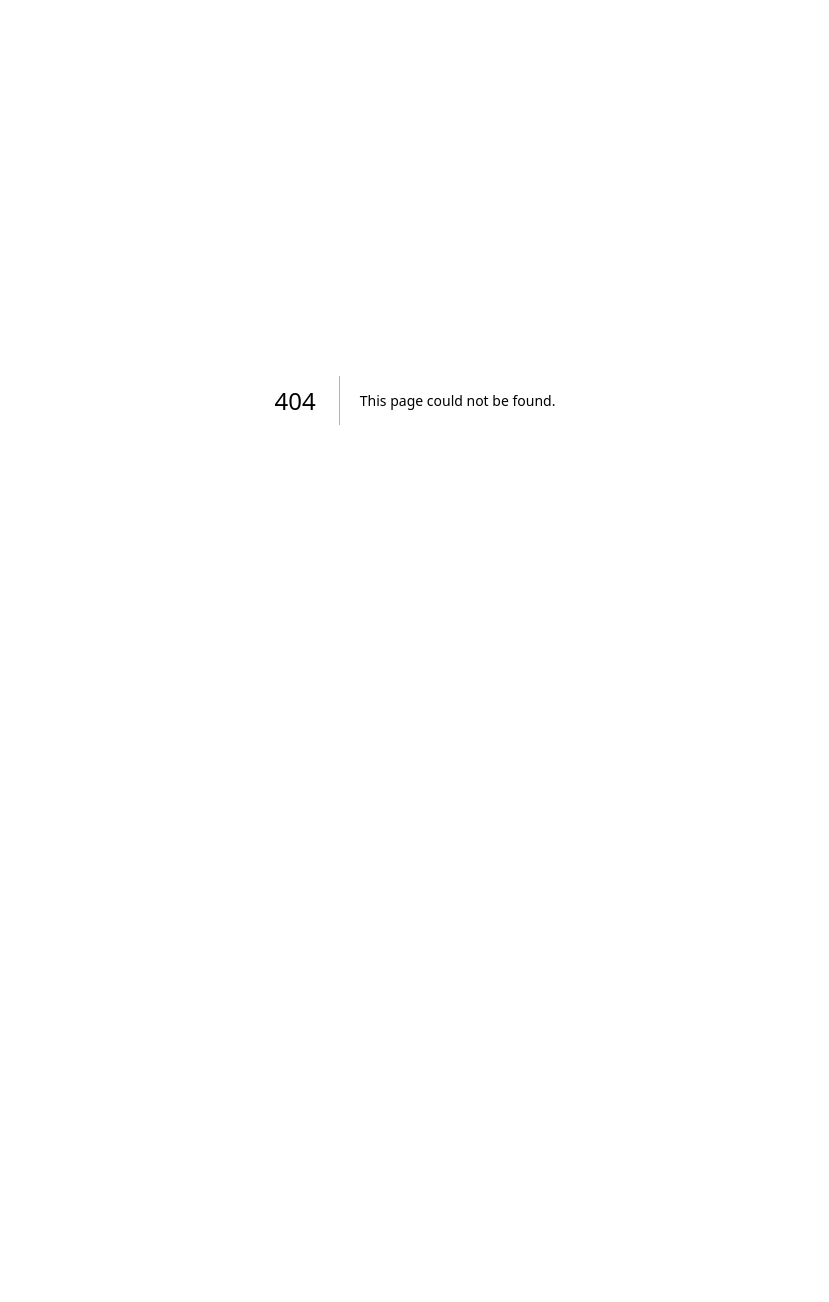
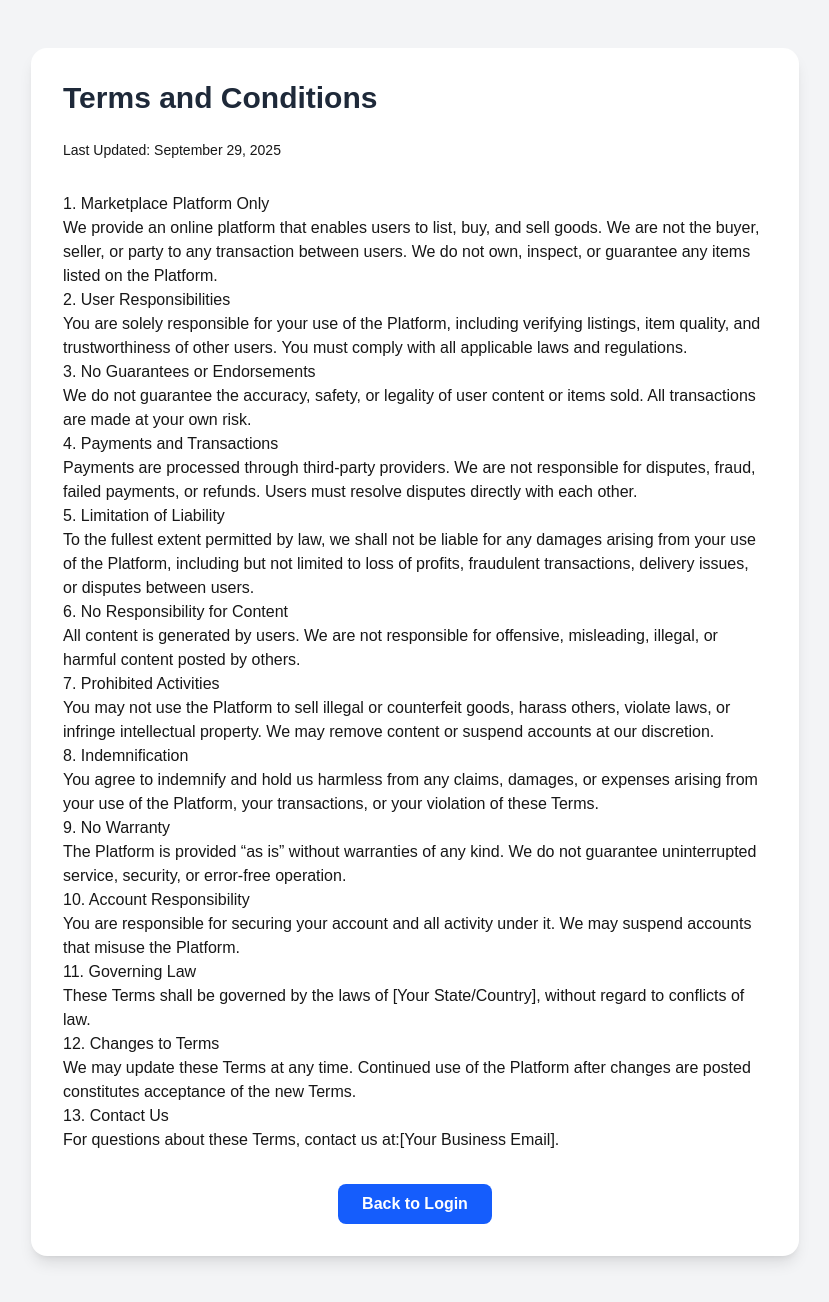
Before and after one commit to Stephen-LYX/Coop-Cheap-Goods, a Next.js app: page /terms in a window 1280 px wide. Before the commit this address had no page. Shown: the whole page, without its empty margins (225-1054 px from the left). Before the commit the page ends 800 px from the top, so only its background shows below. Built offline with nearby package versions, Linux system fonts and the light colour scheme.

Commit message:
terms and conditions checkbox and page

```diff
--- a/src/app/Login/page.tsx
+++ b/src/app/Login/page.tsx
@@ -16,10 +16,20 @@ export default function LoginPage() {
   const [isSignUp, setIsSignUp] = useState(false); // Toggle between login and signup
   const [loading, setLoading] = useState(false);
 
+  // ✅ NEW: checkbox state
+  const [agreed, setAgreed] = useState(false);
+
   const handleLogin = async (e: React.FormEvent) => {
     e.preventDefault();
     setLoading(true);
     setMessage("");
+
+    // ✅ Prevent login if terms not agreed
+    if (!agreed) {
+      setMessage("You must agree to the Terms and Conditions before logging in.");
+      setLoading(false);
+      return;
+    }
 
     const { data, error } = await supabase.auth.signInWithPassword({
       email,
@@ -39,6 +49,13 @@ export default function LoginPage() {
     e.preventDefault();
     setLoading(true);
     setMessage("");
+
+    // ✅ Prevent signup if terms not agreed
+    if (!agreed) {
+      setMessage("You must agree to the Terms and Conditions before creating an account.");
+      setLoading(false);
+      return;
+    }
 
     // Validate passwords match
     if (password !== confirmPassword) {
@@ -84,6 +101,7 @@ export default function LoginPage() {
     setPassword("");
     setConfirmPassword("");
     setUsername("");
+    setAgreed(false); // reset terms when switching
   };
 
   return (
@@ -138,6 +156,26 @@ export default function LoginPage() {
             />
           )}
 
+          {/* ✅ Terms & Conditions checkbox */}
+          <label className="flex items-start gap-2 text-sm text-gray-600">
+            <input
+              type="checkbox"
+              checked={agreed}
+              onChange={(e) => setAgreed(e.target.checked)}
+              className="mt-1"
+            />
+            <span>
+              I agree to the{" "}
+              <a
+                href="/terms"
+                target="_blank"
+                className="text-blue-600 underline hover:text-blue-800"
+              >
+                Terms and Conditions
+              </a>
+            </span>
+          </label>
+
           <button
             type="submit"
             disabled={loading}
--- /dev/null
+++ b/src/app/terms/page.tsx
@@ -0,0 +1,115 @@
+"use client";
+
+import React from "react";
+import Link from "next/link";
+
+export default function TermsPage() {
+  return (
+    <div className="min-h-screen bg-gray-100 flex justify-center px-6 py-12">
+      <div className="max-w-3xl bg-white rounded-2xl shadow-lg p-8 prose prose-gray">
+        <h1 className="text-3xl font-bold text-gray-800 mb-6">
+          Terms and Conditions
+        </h1>
+        <p className="text-sm text-black-500 mb-8">
+          Last Updated: September 29, 2025
+        </p>
+
+        <h2>1. Marketplace Platform Only</h2>
+        <p>
+          We provide an online platform that enables users to list, buy, and sell
+          goods. We are not the buyer, seller, or party to any transaction between
+          users. We do not own, inspect, or guarantee any items listed on the
+          Platform.
+        </p>
+
+        <h2>2. User Responsibilities</h2>
+        <p>
+          You are solely responsible for your use of the Platform, including
+          verifying listings, item quality, and trustworthiness of other users.
+          You must comply with all applicable laws and regulations.
+        </p>
+
+        <h2>3. No Guarantees or Endorsements</h2>
+        <p>
+          We do not guarantee the accuracy, safety, or legality of user content or
+          items sold. All transactions are made at your own risk.
+        </p>
+
+        <h2>4. Payments and Transactions</h2>
+        <p>
+          Payments are processed through third-party providers. We are not
+          responsible for disputes, fraud, failed payments, or refunds. Users must
+          resolve disputes directly with each other.
+        </p>
+
+        <h2>5. Limitation of Liability</h2>
+        <p>
+          To the fullest extent permitted by law, we shall not be liable for any
+          damages arising from your use of the Platform, including but not limited
+          to loss of profits, fraudulent transactions, delivery issues, or disputes
+          between users.
+        </p>
+
+        <h2>6. No Responsibility for Content</h2>
+        <p>
+          All content is generated by users. We are not responsible for offensive,
+          misleading, illegal, or harmful content posted by others.
+        </p>
+
+        <h2>7. Prohibited Activities</h2>
+        <p>
+          You may not use the Platform to sell illegal or counterfeit goods,
+          harass others, violate laws, or infringe intellectual property. We may
+          remove content or suspend accounts at our discretion.
+        </p>
+
+        <h2>8. Indemnification</h2>
+        <p>
+          You agree to indemnify and hold us harmless from any claims, damages, or
+          expenses arising from your use of the Platform, your transactions, or
+          your violation of these Terms.
+        </p>
+
+        <h2>9. No Warranty</h2>
+        <p>
+          The Platform is provided “as is” without warranties of any kind. We do
+          not guarantee uninterrupted service, security, or error-free operation.
+        </p>
+
+        <h2>10. Account Responsibility</h2>
+        <p>
+          You are responsible for securing your account and all activity under it.
+          We may suspend accounts that misuse the Platform.
+        </p>
+
+        <h2>11. Governing Law</h2>
+        <p>
+          These Terms shall be governed by the laws of [Your State/Country],
+          without regard to conflicts of law.
+        </p>
+
+        <h2>12. Changes to Terms</h2>
+        <p>
+          We may update these Terms at any time. Continued use of the Platform
+          after changes are posted constitutes acceptance of the new Terms.
+        </p>
+
+        <h2>13. Contact Us</h2>
+        <p>
+          For questions about these Terms, contact us at:
+          <span className="font-medium">[Your Business Email]</span>.
+        </p>
+
+        {/* Back to Login button */}
+        <div className="mt-8 flex justify-center">
+          <Link
+            href="/Login"
+            className="rounded-lg bg-blue-600 px-6 py-2 text-white font-semibold hover:bg-blue-700 transition-colors"
+          >
+            Back to Login
+          </Link>
+        </div>
+      </div>
+    </div>
+  );
+}
--- /dev/null
+++ b/src/components/terms.ts
@@ -0,0 +1,7 @@
+// /app/components/terms.ts
+
+export const termsText = `
+By creating an account or logging in, you agree to our Terms of Service
+and Privacy Policy. You consent to our use of your information
+in accordance with these terms.
+`;
```
